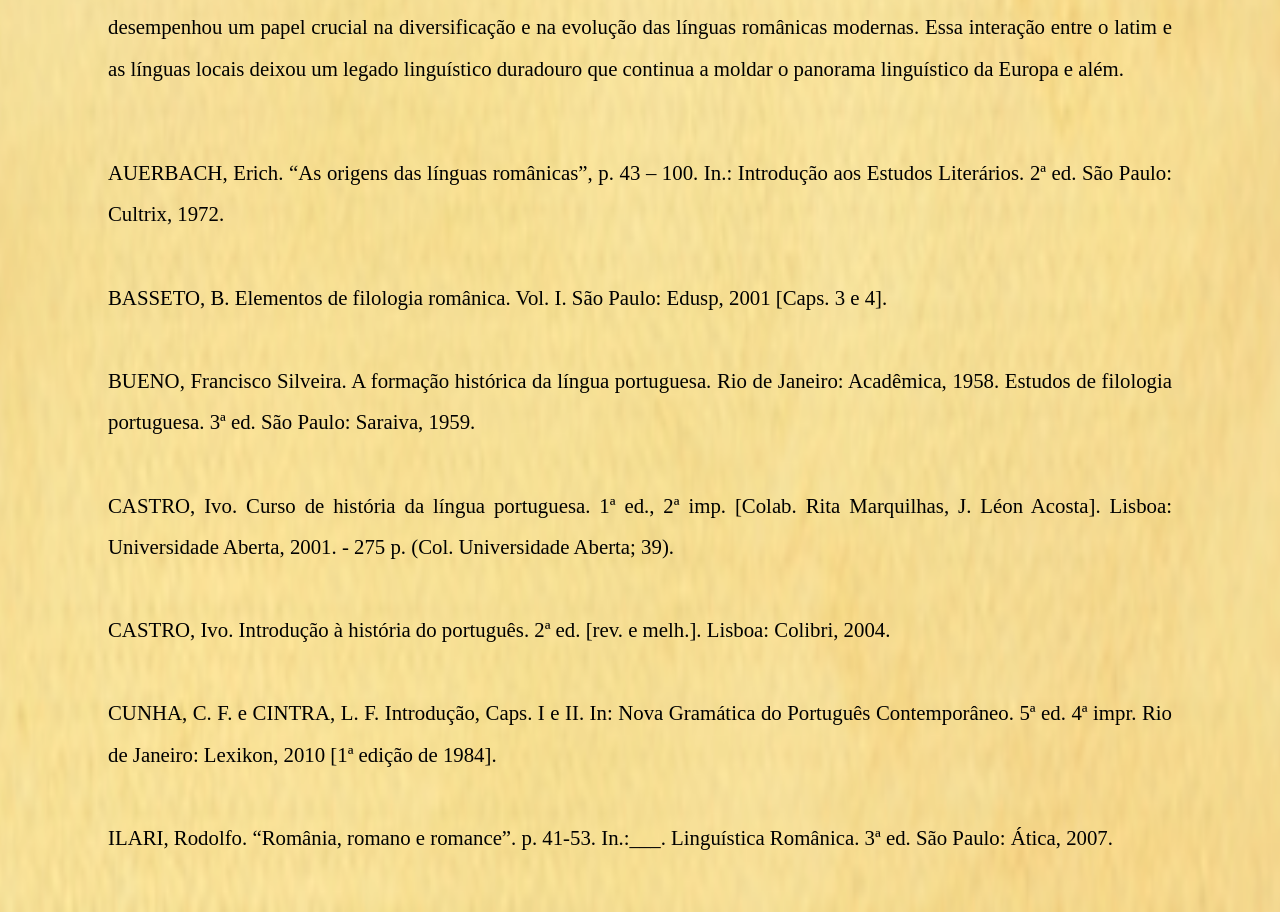
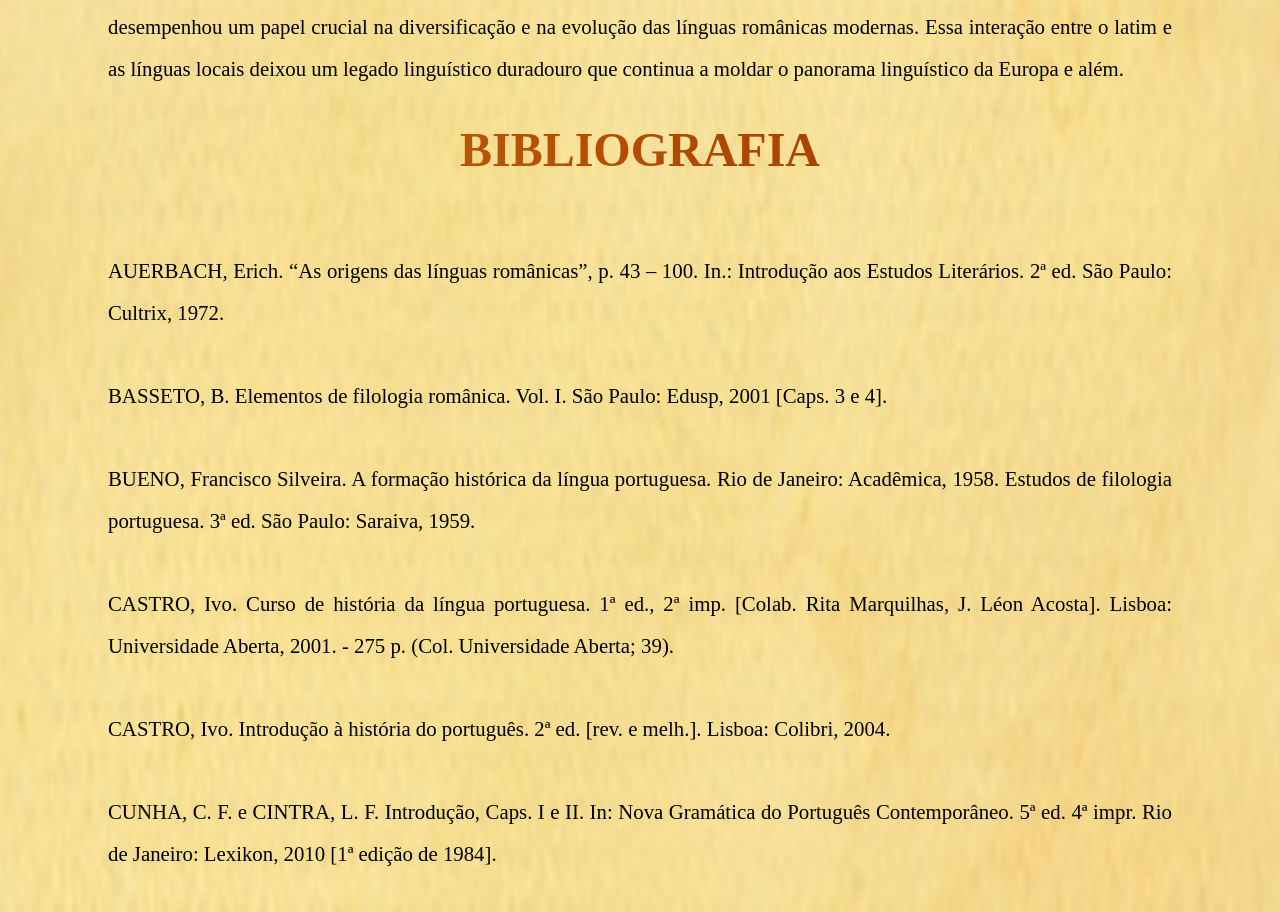
Before and after one commit to LarisAires0307/IELP_I, a plain HTML site: page conclusao.html in a window 1280 px wide. Shown: the part 2644-3556 px from the top of the page. Drawn offline with Linux system fonts and the light colour scheme.

Commit message:
primeiro commit

```diff
--- a/conclusao.html
+++ b/conclusao.html
@@ -57,6 +57,8 @@
             </p>
         </div>
         <div id="bibliogafia">
+
+            <h1>BIBLIOGRAFIA</h1>
             <p>
                 <br>
                     AUERBACH, Erich. “As origens das línguas românicas”, p. 43 – 100.  In.: Introdução aos Estudos Literários. 2ª ed. São Paulo: Cultrix, 1972.
```
